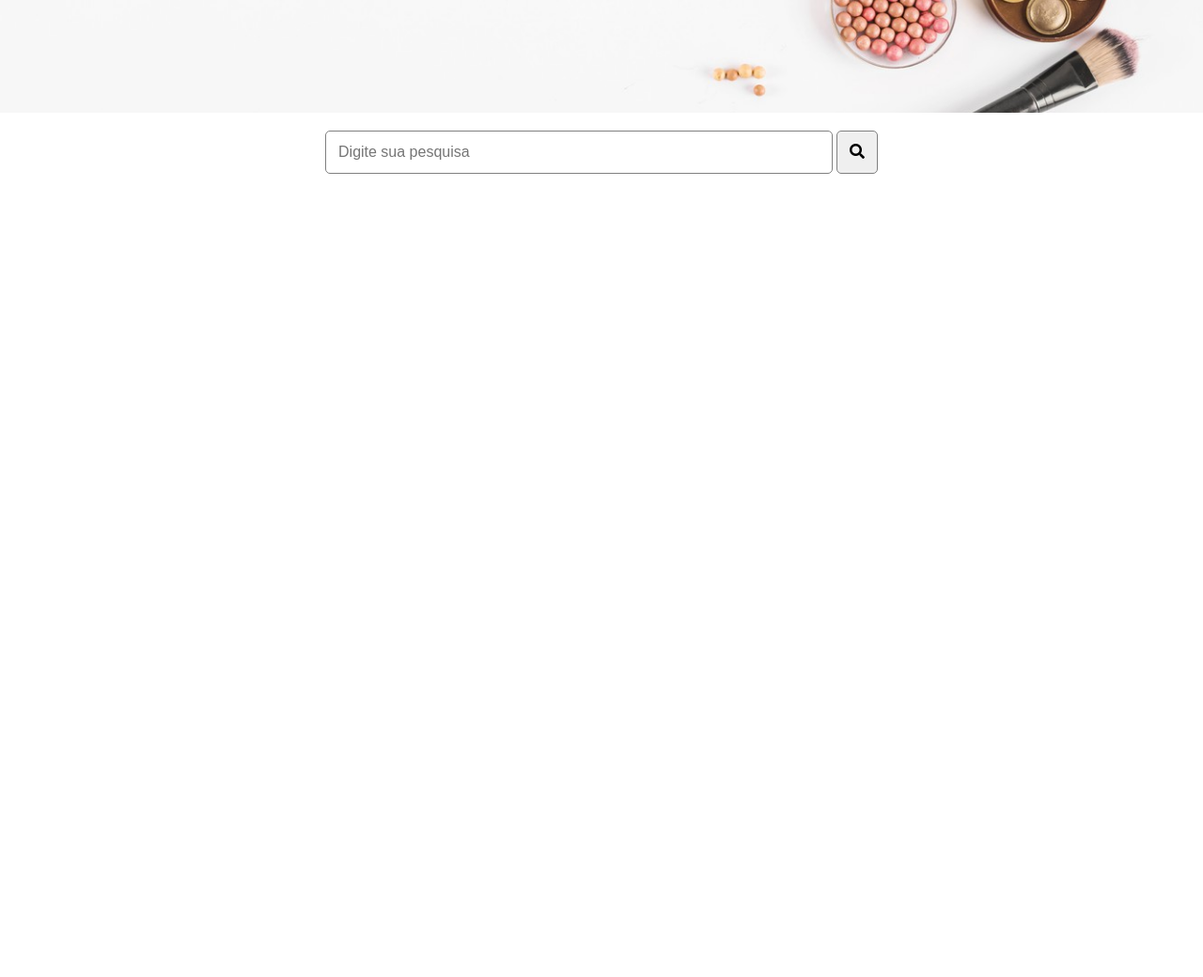
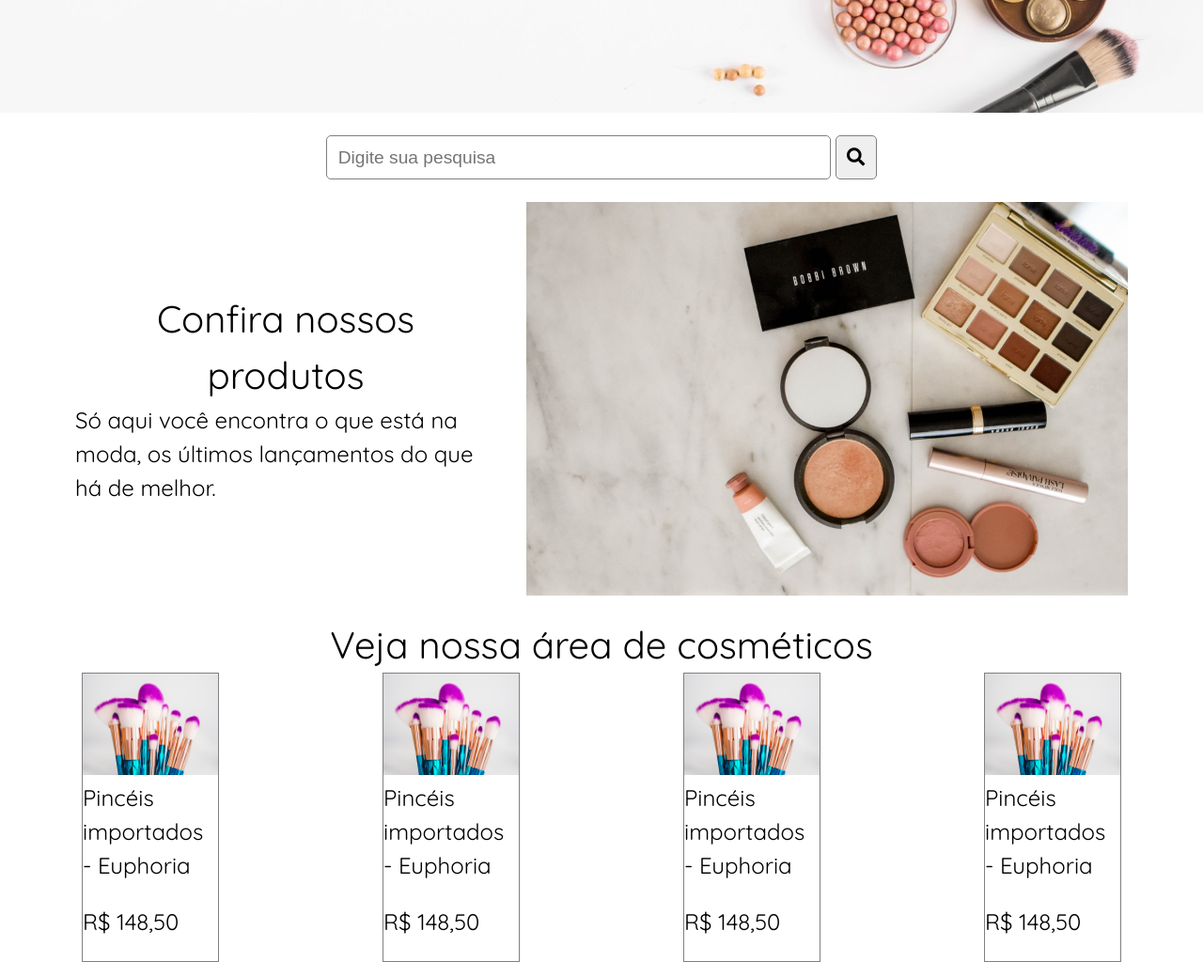
Before and after one commit to ThalliaB/Euphoria-SuaLojaDeMaquiagens, a plain HTML site: page index.html in a window 1280 px wide. Shown: the part 400-1440 px from the top of the page at 94% size. Before the commit the page ends 800 px from the top, so only its background shows below. Drawn offline with Linux system fonts and the light colour scheme; a web font is replaced by a local one.

Commit message:
Add files modified to the project

```diff
--- a/assets/css/base/title.css
+++ b/assets/css/base/title.css
@@ -1,22 +1,36 @@
 h1 {
-    font-size: 4em;
     font-family: 'Suez One', serif;
+    font-size: 2.5em;
 }
 
-@media screen and (max-width: 1024px) {
+h2 {
+    font-size: 2em;
+    text-align: center;
+}
+
+@media screen and (min-width: 768px) {
     h1 {
-        font-size: 3em;
+        font-size: 3.5em;
     }
 }
 
-@media screen and (max-width: 768px) {
+@media screen and (min-width: 1024px) {
     h1 {
-        font-size: 3em;
+        font-size: 4em;
+    }
+
+    h2 {
+        font-size: 2.5em;
     }
 }
 
-@media screen and (max-width: 425px) {
+@media screen and (min-width: 1440px) {
     h1 {
-        font-size: 2.5em;
+        font-size: 4.5em;
     }
+
+    h2 {
+        font-size: 3em;
+    }
+
 }
--- a/assets/css/styles/search.css
+++ b/assets/css/styles/search.css
@@ -1,49 +1,54 @@
 .search {
+    margin: 1.5em 0 ;
     display: flex;
     justify-content: center;
-    margin-top: 1.2em;
 }
 
 .search__description, .search__button {
     border: 1px solid gray;
     border-radius: 5px;
-    font-size: 1em;
-    padding: .8em;
+    font-size: .9em;
+    padding: .7em;
 }
 
 .search__description {
-    width:40vw;
+    width: 70vw;
 }
 
-
-@media screen and (max-width: 1024px) {
-    .search {
-        margin-top: 1em;
+@media screen and (min-width: 768px) {
+    .search__description {
+        width: 40vw;
     }
 
     .search__description, .search__button {
+        font-size: 1em;
+    }
+}
+
+@media screen and (min-width: 1024px) {
+    .search {
+        margin: 1.5em 0;
+    }
+
+    .search__description, .search__button {
+        font-size: 1.2em;
         padding: .6em;
     }
 }
 
-
-@media screen and (max-width: 768px) {
-    .search__description {
-        width: 40vw;
-    }
-}
-
-@media screen and (max-width: 425px) {
+@media screen and (min-width: 1440px) {
     .search {
-        margin-top: .8em;
+        /* display: flex;
+        justify-content: center; */
+        margin: 2em 0;
     }
 
     .search__description, .search__button {
-        font-size: .9em;
-        padding: .7em;
+        font-size: 1.5em;
+        padding: .5em;
     }
 
     .search__description {
-        width: 70vw;
+        width:40vw;
     }
 }
--- a/index.html
+++ b/index.html
@@ -23,8 +23,11 @@
     <link rel="stylesheet" href="assets/css/base/color.css">
     <link rel="stylesheet" href="assets/css/base/title.css">
     <link rel="stylesheet" href="assets/css/base/body.css">
+    <link rel="stylesheet" href="assets/css/base/p.css">
     <link rel="stylesheet" href="assets/css/styles/header.css">
     <link rel="stylesheet" href="assets/css/styles/search.css">
+    <link rel="stylesheet" href="assets/css/styles/destaques.css">
+    <link rel="stylesheet" href="assets/css/styles/produtos.css">
 
     <title>Euphoria</title>
 
@@ -45,6 +48,55 @@
             </form>
 
         </section>
+
+        <section class="destaques">
+
+            <div>
+                <h2 class="h2">Confira nossos produtos</h2>
+                <p class="p">Só aqui você encontra o que está na moda, os últimos lançamentos do que há de melhor.</p>
+            </div>
+
+            <div>
+                <img class="imagemDestaques" src="./assets/img/destaques2.jpg" alt="">
+            </div>
+
+        </section>
+
+        <section class="cosmeticos">
+
+            <h2 class="h2">Veja nossa área de cosméticos</h2>
+
+            <div class="produtos">
+
+                <!--PRODUTO 1 -->
+                <article class="produto produto1">
+                    <img  class="produto__imagem" src="./assets/img/produtos1.jpg" alt="Pincéis importados">
+                    <p class="p">Pincéis importados - <strong>Euphoria</strong></p>
+                    <p class="p">R$ 148,50</p>
+                </article>
+
+                <!-- PRODUTO 2 -->
+                <article class="produto produto1">
+                    <img  class="produto__imagem" src="./assets/img/produtos1.jpg" alt="Pincéis importados">
+                    <p class="p">Pincéis importados - <strong>Euphoria</strong></p>
+                    <p class="p">R$ 148,50</p>
+                    </article>
+
+                    <!-- PRODUTO 3 -->
+                <article class="produto produto1">
+                    <img  class="produto__imagem" src="./assets/img/produtos1.jpg" alt="Pincéis importados">
+                    <p class="p">Pincéis importados - <strong>Euphoria</strong></p>
+                    <p class="p">R$ 148,50</p>
+                </article>
+
+                    <!-- PRODUTO 4 -->
+                <article class="produto produto1">
+                    <img  class="produto__imagem" src="./assets/img/produtos1.jpg" alt="Pincéis importados">
+                    <p class="p">Pincéis importados - <strong>Euphoria</strong></p>
+                    <p class="p">R$ 148,50</p>
+                </article>
+            </div>
+        </section>
     </main>
 
 
```
